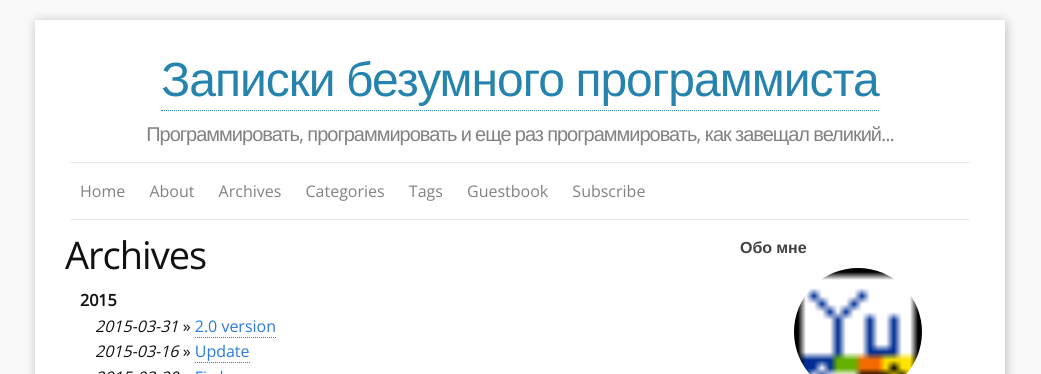
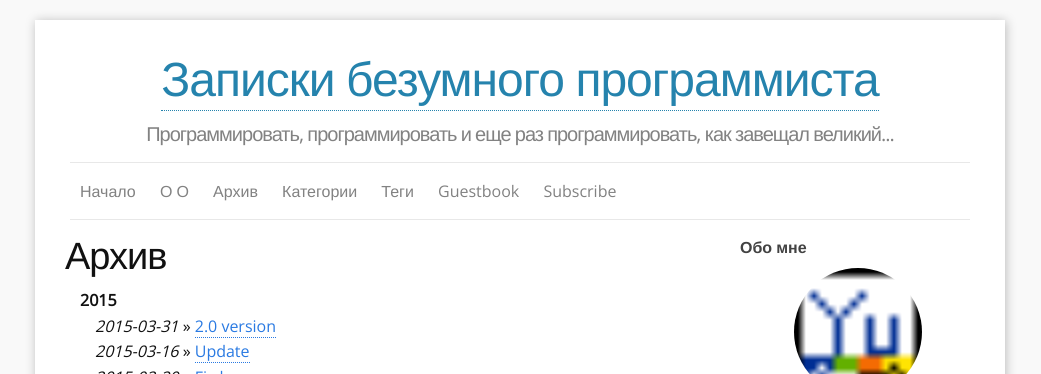
Before and after one commit to abushmelev/oalex, a Jekyll site: the page built from c_archives.md, in a window 1280 px wide. Shown: the top 374 px of the page, without its empty margins (120-1161 px from the left). Built offline with Jekyll 4.4.1, drawn with Linux system fonts in a browser that asks for light colours; nearby versions of some CDN libraries.

Commit message:
Переведены названия меневых страниц

```diff
--- a/_config.yml
+++ b/_config.yml
@@ -7,7 +7,7 @@ description: "Блог безумного программиста в стати
 keywords: "Jekyll, программирование"
 baseurl: "/oalex" # the subpath of your site, e.g. /blog/
 url: "https://abushmelev.github.io/" # the base hostname & protocol for your site
-locale: ru
+locale: "ru"
 
 ### Personal info and site tools info:
 twitter_username: bushmelev
--- a/b_about.md
+++ b/b_about.md
@@ -1,6 +1,6 @@
 ---
 layout: page
-title: About
+title: О О
 comments: yes
 permalink: /about/
 ---
--- a/c_archives.md
+++ b/c_archives.md
@@ -1,6 +1,6 @@
 ---
 layout: page
-title: Archives
+title: Архив
 permalink: /archives/
 ---
 
--- a/d_categories.md
+++ b/d_categories.md
@@ -1,6 +1,6 @@
 ---
 layout: page
-title: Categories
+title: Категории
 permalink: /categories/
 ---
 
--- a/e_tags.md
+++ b/e_tags.md
@@ -1,6 +1,6 @@
 ---
 layout: page
-title: Tags
+title: Теги
 permalink: /tags/
 ---
 
```
Also changed, not shown: a_home.md (+1 -1 lines).
